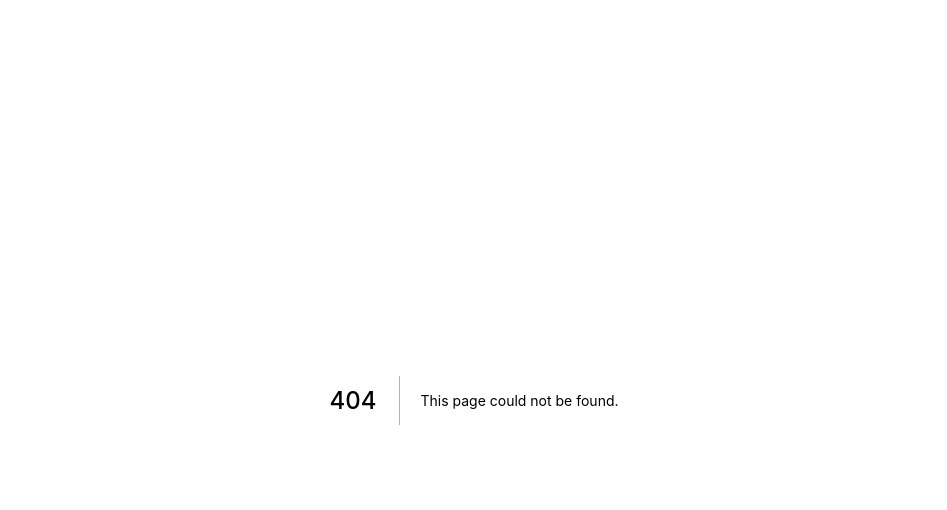
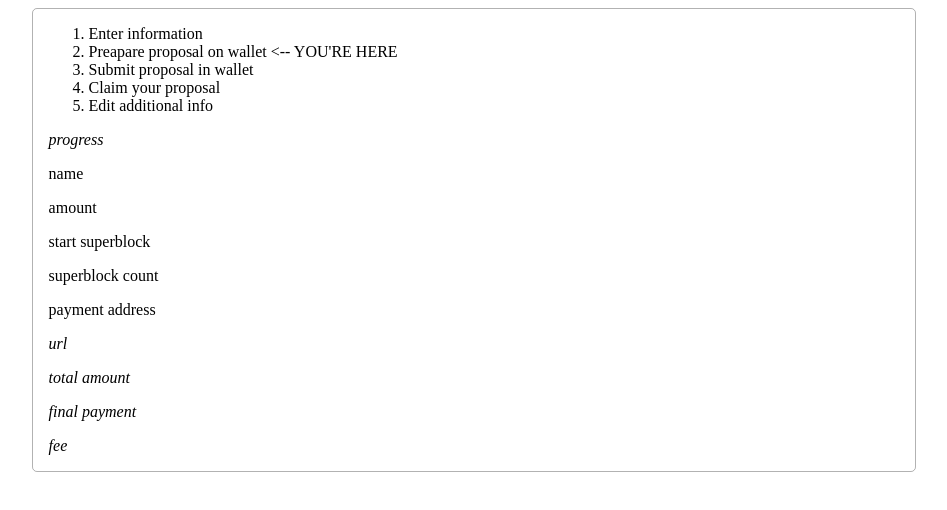
Before and after one commit to KristerV/heliumpay-budgetweb-frontend, a Next.js app: page /proposal/submit in a window 1280 px wide. Before the commit this address had no page. Shown: the top 510 px of the page, without its empty margins (166-1113 px from the left). Built offline with nearby package versions, Linux system fonts and the light colour scheme; no server answers.

Commit message:
Submit proposal start

```diff
--- /dev/null
+++ b/pages/proposal/submit.js
@@ -0,0 +1,40 @@
+import React from 'react'
+import Link from 'next/link'
+import Layout from '../../components/layout'
+import config from '../../config'
+
+export default class extends React.Component {
+	static async getInitialProps (props) {
+	}
+
+	render () {
+		return (
+			<Layout>
+				<div className="item">
+					<ol>
+						<li>Enter information</li>
+						<li>Preapare proposal on wallet &lt;-- YOU'RE HERE</li>
+						<li>Submit proposal in wallet</li>
+						<li>Claim your proposal</li>
+						<li>Edit additional info</li>
+					</ol>
+					<p><i>progress</i></p>
+					<p>name</p>
+					<p>amount</p>
+					<p>start superblock</p>
+					<p>superblock count</p>
+					<p>payment address</p>
+					<p><i>url</i></p>
+					<p><i>total amount</i></p>
+					<p><i>final payment</i></p>
+					<p><i>fee</i></p>
+					<style jsx>{`
+						.item {
+							padding: 0 1em;
+						}
+					`}</style>
+				</div>
+			</Layout>
+		)
+	}
+}
```
Also changed, not shown: pages/proposal/index.js (renamed from pages/index.js, +26 -23 lines).
